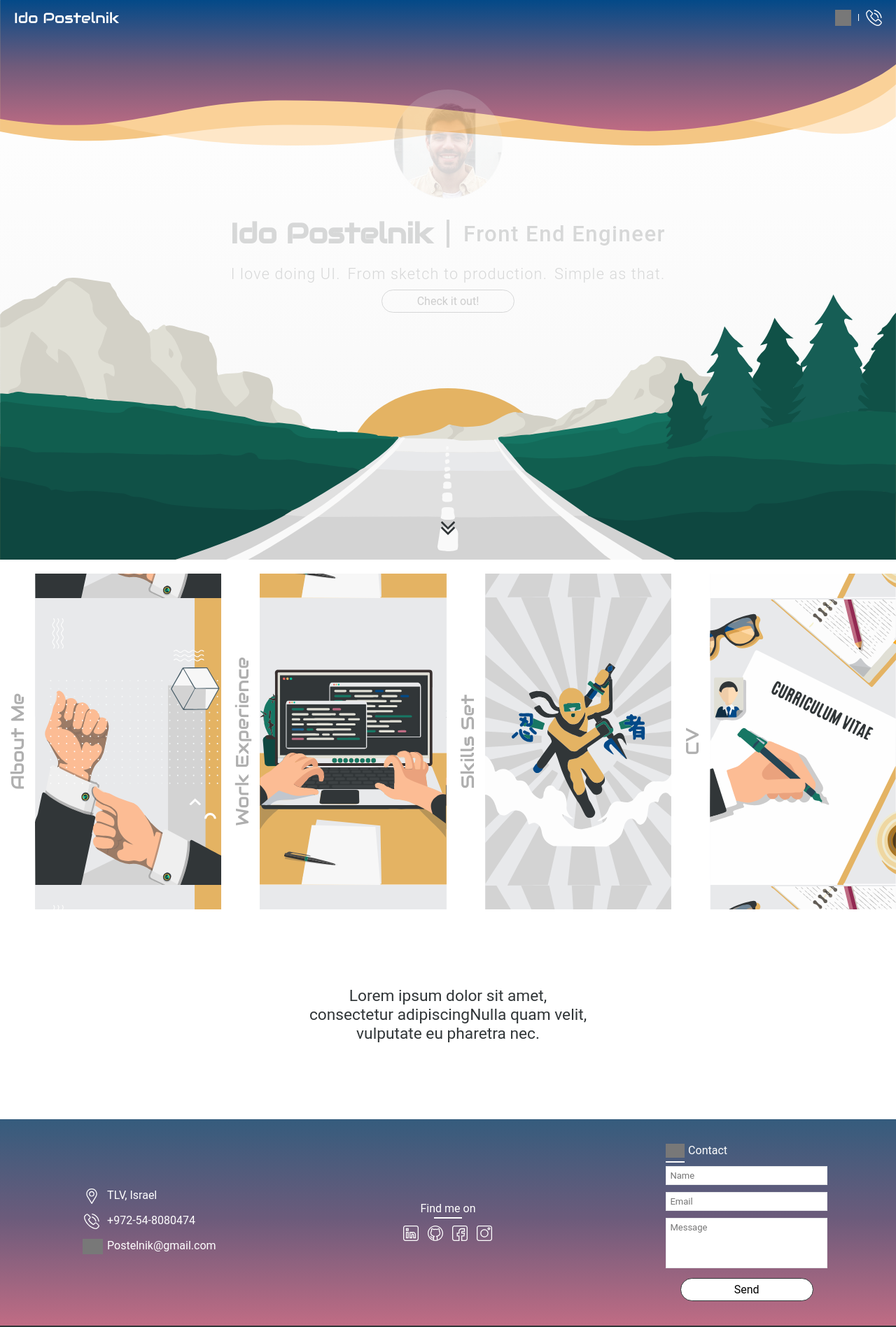
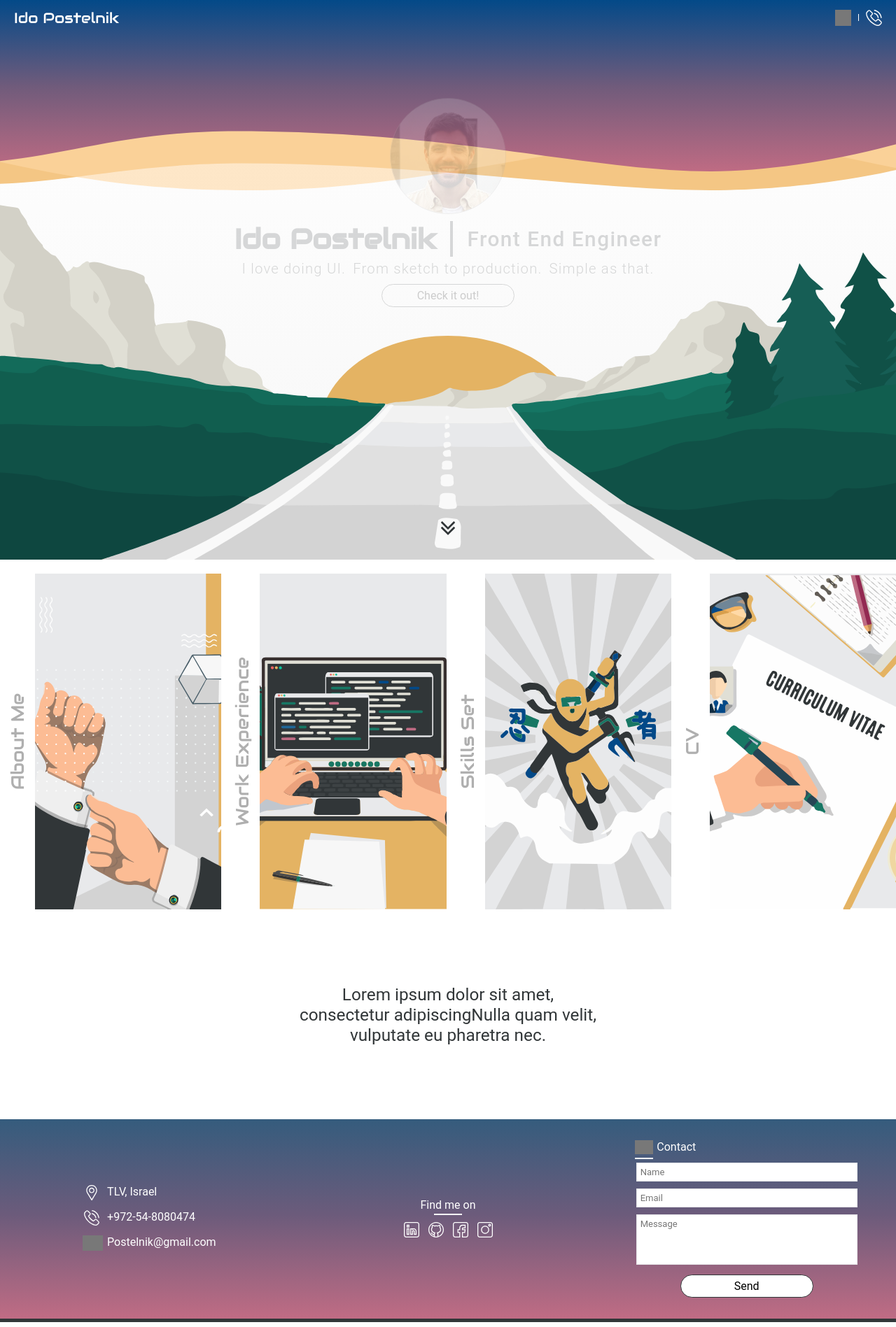
Before and after one commit to ido-postelnik/ido-postelnik-website, a Vue app: page / in a window 1280 px wide. Shown: the top 1897 px of the page at 70% size. Built offline with nearby package versions, Linux system fonts and the light colour scheme; grey boxes are pictures that could not be loaded.

Commit message:
[src] hero container margin - in progress

```diff
--- a/src/components/ContactForm.vue
+++ b/src/components/ContactForm.vue
@@ -31,8 +31,8 @@ export default {
 
 <style scoped lang="scss">
   .contact-form{
-    min-width: 200px;
-    width:60%;
+    max-width: 450px;
+    width: 75%;
 
     .contact-icon{
       padding-bottom: 5px;
--- a/src/components/home/ContactFooter.vue
+++ b/src/components/home/ContactFooter.vue
@@ -1,10 +1,11 @@
 <template>
-  <footer class="flex row layout-align-center-space-around" :class="{
+  <footer class="flex row layout-align-center-space-around p-y-15" :class="{
       'sketch-mode': activeWorkFlowMode === workFlowModes.SKETCH.value,
       'wireframe-mode': activeWorkFlowMode === workFlowModes.WIREFRAME.value,
       'code-mode': activeWorkFlowMode === workFlowModes.CODE.value}">
+
     <!-- My details -->
-    <div class="flex column layout-align-start-space-between footer-section">
+    <div class="flex column layout-align-start-space-between footer-section p-y-15">
       <div class="m-auto">
         <div class="flex row m-b-10">
           <div class="footer-icon-container m-r-10">
@@ -28,7 +29,7 @@
     </div>
 
     <!-- Social -->
-    <div class="flex column layout-align-center-center footer-section">
+    <div class="flex column layout-align-center-center footer-section p-y-15">
       <p class="m-b-15 social-title">Find me on</p>
       <div class="flex row layout-align-center-center">
         <div class="footer-icon-container m-r-10">
@@ -47,7 +48,7 @@
     </div>
 
     <!-- Contact form -->
-    <div class="footer-section">
+    <div class="footer-section p-y-15">
       <contact-form></contact-form>
     </div>
   </footer>
@@ -80,6 +81,8 @@ export default {
 </script>
 
 <style scoped lang="scss">
+@import "@/styles/_mixins.scss";
+
   footer{
     height: 300px;
     background: rgb(53,92,125);
@@ -87,9 +90,15 @@ export default {
     border-bottom: 5px solid $dark-grey;
     color: $white;
     text-align: center;
+    height: auto;
+    flex-wrap: wrap;
+
+    @include md {
+      flex-wrap: nowrap;
+    }
 
     .footer-section{
-      width: 30%;
+      width: 480px;
     }
 
     .social-title{
--- a/src/components/home/PageCard.vue
+++ b/src/components/home/PageCard.vue
@@ -54,22 +54,8 @@ export default {
     margin-right: 5px;
     text-decoration: none;
     position: relative;
-
-    &:hover{
-      cursor: pointer;
-
-      .card-image{
-        background-size: 104%;
-        transition: background-size 0.1s ease-in;
-
-      }
-
-      .card-title{
-        color: $white;
-        transition: all 0.1s ease-in;
-        background-color: $green;
-      }
-    }
+    width: 100%;
+    overflow: hidden;
 
     &:last-child{
       margin-right: 0;
@@ -94,10 +80,28 @@ export default {
     .card-image{
       position: absolute;
       left: 50px;
-      right: 0;
-      height: 100%;
+      right: 0px;
+      top: 0px;
+      bottom: 0px;
+      width: calc(100% + -50px);
       background-position: center;
-      background-size: 100%;
+      background-size: cover;
+      transition: width 0.1s ease;
+    }
+
+    &:hover{
+      cursor: pointer;
+
+      .card-image{
+        width: calc(100% - 45px);
+
+      }
+
+      .card-title{
+        color: $white;
+        transition: all 0.1s ease-in;
+        background-color: $green;
+      }
     }
 
     //Sketch mode
--- a/src/components/topHeader.vue
+++ b/src/components/topHeader.vue
@@ -91,6 +91,7 @@ export default {
     right: 0;
     z-index: 10;
     padding: 0 20px;
+    transition: all 0.1s ease-in-out;
 
     .icon{
         filter: $filter-white;
@@ -125,7 +126,6 @@ export default {
 
     &.solid-background{
       background-color: $white;
-      transition: 0.1s;
       box-shadow: 0px 1px 5px 0px rgba($beige, 0.75);
 
       .contact{
@@ -148,16 +148,40 @@ export default {
         color: $dark-grey;
       }
 
-      //Sketch mode
+      // Sketch mode
       &.sketch-mode{
         background-color: $note-book-sketch;
       }
 
-      //Wireframe mode
+      // Wireframe mode
       &.wireframe-mode{
         background-color: $light-grey-l;
         box-shadow: 0px 1px 5px 0px rgba($light-grey-d, 0.75);
       }
+
+      // Code mode
+      &.code-mode{
+        background-color: $jsfiddle;
+        box-shadow: none;
+
+        .logo{
+          color: $white;
+        }
+
+        .icon{
+          filter: $filter-white;
+        }
+
+        .contact{
+          color: $white;
+
+          .separator::after{
+            content: '';
+            border-right: 1px solid $white;
+          }
+        }
+
+      }
     }
   }
 </style>
--- a/src/styles/_layout.scss
+++ b/src/styles/_layout.scss
@@ -61,6 +61,10 @@
       justify-content: center;
     }
   }
+
+  &.wrap{
+    flex-wrap: wrap;
+  }
 }
 
 // marings and paddings
--- a/src/styles/_variables.scss
+++ b/src/styles/_variables.scss
@@ -17,4 +17,4 @@ $screen-md-min: 768px;
 $screen-lg-min: 992px;
 
 // Large tablets and desktops
-$screen-xl-min: 1200px;
+$screen-xl-min: 1440px;
--- a/src/styles/reset.scss
+++ b/src/styles/reset.scss
@@ -14,7 +14,7 @@ time, mark, audio, video {
 	margin: 0;
 	padding: 0;
 	border: 0;
-	font-size: 100%;
+	font-size: 16px;
 	font: inherit;
 	vertical-align: baseline;
 	box-sizing: border-box;
--- a/src/styles/shared-style.scss
+++ b/src/styles/shared-style.scss
@@ -51,6 +51,8 @@
 
   &:active{
     box-shadow: 2px 2px 5px 0px rgba(0,0,0,0.25);
+    // background-color: $green-l !important;
+    transition: all 0.1s;
   }
 
   &:disabled{
--- a/src/styles/variables/_colors.scss
+++ b/src/styles/variables/_colors.scss
@@ -31,6 +31,7 @@ $dark-grey-d: #111516;
 $white: #ffffff;
 $black: #000000;
 $note-book-sketch: #f5f0d2;
+$jsfiddle: #1f2227;
 
 // $white: #FFFFFF;
 // $light-grey: #BDBDBD;
--- a/src/utils/constants.js
+++ b/src/utils/constants.js
@@ -31,7 +31,7 @@ export const WORK_FLOW_MODES = {
     value: 'WIREFRAME'
   },
   CODE: {
-    label: 'Code',
+    label: 'Development',
     value: 'CODE'
   },
   PRODUCTION: {
--- a/src/views/Home.vue
+++ b/src/views/Home.vue
@@ -1,5 +1,5 @@
 <template>
-  <div class="home"
+  <div class="home" ref="homeRef"
     :class="{
       'sketch-mode': activeWorkFlowMode === workFlowModes.SKETCH.value,
       'wireframe-mode': activeWorkFlowMode === workFlowModes.WIREFRAME.value,
@@ -7,19 +7,23 @@
 
     <div :class="{'work-flow-mode-transition': isWorkFlowModeChanged === true}"></div>
 
+    <!-- JSfiddle iframe -->
+    <iframe class="jsfiddle-iframe" src="//jsfiddle.net/idop/h27dzkbu/14/embedded/js,html,css/dark/" allowfullscreen="allowfullscreen" allowpaymentrequest frameborder="0"></iframe>
+
     <!-- Main container -->
-    <div class="main-container flex layout-align-start-center">
+    <div class="main-container flex layout-align-center-center">
       <div class="sky"></div>
       <div class="sun"></div>
       <div class="road"></div>
-      <div class="arrow-down clickable" @click="onArrowDownClick()">
+      <div class="arrow-down clickable" @click="onArrowDownClick">
         <img src="../assets/icons/arrow-down.svg" alt="arrow-down" height="20"/>
       </div>
 
-      <!-- ido-postelnik -->
-      <div class="hero-container" :style="{ 'margin-top': heroContainerMargin + '%' }">
-        <div class="text-center flex column layout-align-center-start">
-          <div class="hero" :style="{ opacity: heroContainerOpacity }">
+      <!-- Hero container -->
+      <!-- <div class="hero-container" :style="{'margin-top': heroContainerMargin + '%'}"> -->
+      <div class="hero-container">
+        <div class="flex column layout-align-center-start text-center">
+          <div class="hero" :style="{opacity: heroContainerOpacity, 'margin-top': heroContainerMargin + '%'}">
             <div class="avatar m-auto"></div>
             <div class="hero-title flex row layout-align-center-center m-t-10">
               <h1>Ido Postelnik <span v-if="activeWorkFlowMode === workFlowModes.WIREFRAME.value"> -</span></h1>
@@ -36,14 +40,16 @@
             <!-- Work flow button -->
             <button
               class="btn work-flow-button m-t-10"
-              :class="{ active: shouldShowWorkFlowModesBox === true }"
+              :class="{active: shouldShowWorkFlowModesBox === true}"
               @click="toggleWorkFlowModesBox">
-              {{ workFlowButton }}
+              <transition name="work-flow-button-fade" mode="out-in">
+                <span v-bind:key="shouldShowWorkFlowModesBox" >{{ shouldShowWorkFlowModesBox === true && activeWorkFlowMode !== workFlowModes.PRODUCTION.value ? workFlowButton.ON : workFlowButton.OFF }}</span>
+              </transition>
             </button>
           </div>
 
-          <!-- work flow process -->
-          <div class="work-flow flex column layout-align-center-center m-t-20"
+          <!-- Work flow box -->
+          <div class="work-flow-box flex column layout-align-center-center m-t-20"
             :class="{active: shouldShowWorkFlowModesBox === true, 'on-scroll': shouldShowWorkFlowModesAtBottom === true}">
             <div class="steps flex layout-align-center-center">
               <mode
@@ -59,16 +65,14 @@
             </div>
             <img src="../assets/icons/close.svg" alt="close" class="close clickable" @click="toggleWorkFlowModesBox"/>
           </div>
+
         </div>
       </div>
     </div>
 
     <!-- Pages cards -->
-    <div class="flex row layout-align-start-space-between m-t-20">
-      <page-card
-        v-for="page in PAGES"
-        :key="page.value"
-        :data="page"></page-card>
+    <div class="pages-cards flex row layout-align-start-space-between m-t-20">
+      <page-card v-for="page in PAGES" :key="page.value" :data="page"></page-card>
     </div>
 
     <!-- Highlight-sentence -->
@@ -106,10 +110,10 @@ export default {
   name: "home",
   data: () => {
     return {
-      heroContainerMargin: 10,
+      heroContainerMargin: null,
       heroContainerOpacity: 1,
       // Work flow
-      workFlowButton: WORK_FLOW_BUTTON.OFF,
+      workFlowButton: WORK_FLOW_BUTTON,
       workFlowModes: WORK_FLOW_MODES,
       workFlowModesSize: _.size(WORK_FLOW_MODES),
       shouldShowWorkFlowModesBox: false,
@@ -128,6 +132,8 @@ export default {
   },
   mounted() {
     window.addEventListener("scroll", this.onScroll);
+    // window.addEventListener("resize", this.setHeroContainerMarginPercentage);
+    this.heroContainerMargin = this.setHeroContainerMarginPercentage();
   },
   beforeDestroy() {
     window.removeEventListener("scroll", this.onScroll);
@@ -150,13 +156,15 @@ export default {
     toggleWorkFlowModesBox() {
       // Hide WorkFlowModesBox
       if (this.shouldShowWorkFlowModesBox === true) {
-        this.workFlowButton = WORK_FLOW_BUTTON.OFF;
+
         this.shouldShowWorkFlowModesBox = false;
-        this.showLoaderBetweenModeChange(DEFAULT_ACTIVE_WORK_FLOW_MODE);
+        if(this.activeWorkFlowMode !== DEFAULT_ACTIVE_WORK_FLOW_MODE) {
+          this.showLoaderBetweenModeChange(DEFAULT_ACTIVE_WORK_FLOW_MODE);
+        }
       } else {
       // Show WorkFlowModesBox
         this.shouldShowWorkFlowModesBox = true;
-        this.workFlowButton = WORK_FLOW_BUTTON.ON;
+
         this.shouldShowWorkFlowModesAtBottom = false;
       }
     },
@@ -168,11 +176,22 @@ export default {
     },
     showLoaderBetweenModeChange(modeKey) {
       this.isWorkFlowModeChanged = true;
+
       setTimeout(() => {
-        this.isWorkFlowModeChanged = false
+        this.isWorkFlowModeChanged = false;
+
       }, 800);
       setTimeout(() => {
         this.updateWorkFlowMode(modeKey);
+        // Handle heroContainerMargin for CODE mode case
+        // if(modeKey === WORK_FLOW_MODES.CODE.value){
+        //   this.heroContainerMargin = 15;
+        //   this.initialHeroContainerMarginPercentage = 15;
+        // } else if(modeKey === WORK_FLOW_MODES.PRODUCTION.value) {
+        //   this.heroContainerMargin = 8;
+        //   this.initialHeroContainerMarginPercentage = 8;
+        // }
+
       }, 300);
     },
     //#endregion
@@ -188,11 +207,32 @@ export default {
         this.shouldShowWorkFlowModesAtBottom = true;
       }
 
-      this.heroContainerMargin = 10 + scrollPosition / 50;
+      this.heroContainerMargin = this.initialHeroContainerMarginPercentage + scrollPosition / 50;
 
       // if(scrollPosition > 200) {
       this.heroContainerOpacity = 200 / scrollPosition;
       // }
+    },
+    setHeroContainerMarginPercentage() {
+      // this.$refs.home.offsetWidth;
+      let retVal;
+      // let screenWidth = document.documentElement.clientWidth;
+      let screenWidth = this.$refs.homeRef.offsetWidth;
+
+      if(screenWidth > 1440) {
+        retVal = 10;
+      }
+      else if(screenWidth <= 1440 && screenWidth > 768) {
+        retVal = 12;
+      }
+      else {
+        retVal = 15;
+      }
+
+      retVal = 0;
+      this.initialHeroContainerMarginPercentage = retVal;
+
+      return retVal;
     }
   },
   computed: {
@@ -209,6 +249,17 @@ export default {
 .home {
   background: white;
 
+  .jsfiddle-iframe{
+    position: fixed;
+    left: -25%;
+    top: $header-height;
+    bottom: 0;
+    width: 25%;
+    height: calc(100% - 50px);
+    z-index: 20;
+    transition: left 0.1s;
+  }
+
   .work-flow-mode-transition{
     position: fixed;
     top: 0;
@@ -216,11 +267,10 @@ export default {
     left: 0;
     right: 0;
     background-color: $white;
-    z-index: 10;
+    z-index: 30;
     pointer-events: none;
     opacity: 0;
     animation: fade-in-and-out 600ms;
-    }
 
     @keyframes fade-in-and-out {
       0%   {opacity: 0;}
@@ -228,6 +278,7 @@ export default {
       70%  {opacity: 1;}
       100% {opacity: 0;}
     }
+  }
 
   .main-container {
     height: 100vh;
@@ -243,7 +294,8 @@ export default {
       right: 0;
       background-repeat: no-repeat;
       background-position: top;
-      height: 400px;
+      height: 34%;
+      background-size: cover;
     }
 
     .sun {
@@ -252,9 +304,10 @@ export default {
       bottom: 0;
       left: 0;
       right: 0;
-      height: 100%;
+      height: 40%;
       background-repeat: no-repeat;
       background-position: bottom;
+      background-size: cover;
     }
 
     .road {
@@ -263,11 +316,12 @@ export default {
       bottom: 0;
       left: 0;
       right: 0;
-      height: 100%;
+      height: 64%;
       background-repeat: no-repeat;
       background-position: bottom;
       z-index: 3;
       pointer-events: none;
+      background-size: cover;
     }
 
     .arrow-down {
@@ -288,51 +342,97 @@ export default {
 
     .hero-container {
       width: 100%;
-      margin-top: 10%;
+
+      // for mobile screen
+      height: 65%;
+      display: block;
 
       .hero {
         z-index: 2;
 
         .hero-title{
-          min-height: 80px;
         }
 
         .avatar {
-          height: calc(60px + 7.5vw);
-          width: calc(60px + 7.5vw);
+          height: calc(120px + 8.0vw);
+          width: calc(120px + 8.0vw);
           border-radius: 50%;
           background-image: url(../assets/img/home/ido-postelnik-profile-image-zoom.jpg);
           background-size: cover;
-          border: $light-grey 1px solid;
+          border: $light-grey-d 1px solid;
+
+          @include md {
+            height: calc(100px + 8.8vw);
+            width: calc(100px + 8.8vw);
+          }
+
+          @include lg {
+            height: calc(70px + 7.5vw);
+            width: calc(70px + 7.5vw);
+          }
         }
 
         h1 {
-          font-size: calc(0.9rem + 2vw);
-          line-height: calc(0.9rem + 2vw);
+          font-size: 1.6rem;
+          // line-height: calc(0.9rem + 2vw);
           font-weight: 600;
           font-family: $font-title;
-          padding-right: 20px;
-          margin-right: 20px;
+          padding-right: 10px;
+          margin-right: 10px;
           border-right: 4px solid $dark-grey;
+
+          @include md {
+            font-size: calc(0.9rem + 2vw);
+            padding-right: 20px;
+            margin-right: 20px;
+          }
+
+
         }
 
         h2 {
-          font-size: calc(0.9rem + 1.3vw);
+          font-size: 1.5rem;
           letter-spacing: 1.5px;
           font-weight: 500;
+
+          @include md {
+            font-size: calc(0.9rem + 1.2vw);
+          }
         }
 
         h3 {
-          font-size: calc(0.75rem + 0.75vw);
+          font-size: 1.2rem;
           font-weight: 300;
+
+          @include md {
+            font-size: calc(0.75rem + 0.65vw);
+          }
 
           span {
             letter-spacing: 1.2px;
+            display: block;
+
+            @include md {
+              display: inline-block;
+            }
           }
         }
 
         .work-flow-button {
+          display: none;
           transition: all 0.2s;
+
+          @include lg {
+            display: inline-block;
+          }
+
+
+          .work-flow-button-fade-enter-active, .work-flow-button-fade-leave-active {
+            transition: opacity .1s;
+          }
+          .work-flow-button-fade-enter, .work-flow-button-fade-leave-to /* .fade-leave-active below version 2.1.8 */ {
+            opacity: 0;
+          }
 
           &.active {
             background-color: $green;
@@ -343,15 +443,16 @@ export default {
     }
   }
 
-  .work-flow {
+  .work-flow-box {
     display: none;
     border: 1px solid #313638;
     border-radius: 20px;
-    width: 600px;
+    width: 610px;
     height: 90px;
-    z-index: 11;
+    z-index: 40;
     background: white;
     padding: 18px 15px;
+    transition: left 0.25s ease; // in use when in "code-mode"
 
     &.active {
       position: relative;
@@ -371,7 +472,7 @@ export default {
     &.on-scroll {
       position: fixed;
       top: calc(100vh - 135px);
-      left: calc(50% - 300px);
+      left: calc(50% - 305px);
       animation: move 0.6s ease-out;
     }
 
@@ -392,31 +493,21 @@ export default {
     }
   }
 
-  // 992px window width and more
-  // @include lg {
-  //   .work-flow{
-  //      display: flex;
-  //      height: 45vh;
+  .pages-cards{
+    flex-wrap: wrap;
 
-  //     h3{
-  //       font-size: calc(1rem + 0.4vw);
-  //       font-weight: 300;
-  //       letter-spacing: 3px;
-  //       z-index: 2;
-  //     }
-
-  //     .steps{
-  //       width: 100%;
-  //       z-index: 2;
-  //     }
-
-  //   }
-  // }
+    @include sm {
+      flex-wrap: nowrap;
+    }
+  }
 
   .highlight-sentence {
     height: 300px;
-    font-size: calc(0.7rem + 0.9vw);
+    font-size: 1.3rem;
 
+    @include md {
+      font-size: calc(0.8rem + 0.9vw);
+    }
   }
 
   // Sketch mode
@@ -427,7 +518,7 @@ export default {
     .main-container{
       background: none;
       .sky{
-        top: 55px;
+        top: calc(#{$header-height} + 5px);
         background-image: url(../assets/img/home/workFlowModes/sketch/sketch-sky.svg);
         height: 260px;
       }
@@ -519,7 +610,7 @@ export default {
     .main-container{
       background: none;
       .sky{
-        top: 55px;
+        top: calc(#{$header-height} + 5px);
         background-image: url(../assets/img/home/workFlowModes/wireframe/wireframe-sky.svg);
         height: 260px;
       }
@@ -592,5 +683,28 @@ export default {
       }
     }
   }
+
+  // Code mode
+  &.code-mode{
+    margin-left: 25%;
+    transition: all 0.2s ease;
+
+    .jsfiddle-iframe{
+      left: 0;
+    }
+
+    .main-container{
+      .sky{
+        top: calc(#{$header-height} - 2px);
+      }
+    }
+
+    .work-flow-box {
+      &.on-scroll {
+        left: calc(62.5% - 305px);
+        transition: left 0.25s ease;
+      }
+    }
+  }
 }
 </style>
```
Also changed, not shown: src/assets/img/home/workFlowModes/code/hero.png (added).
